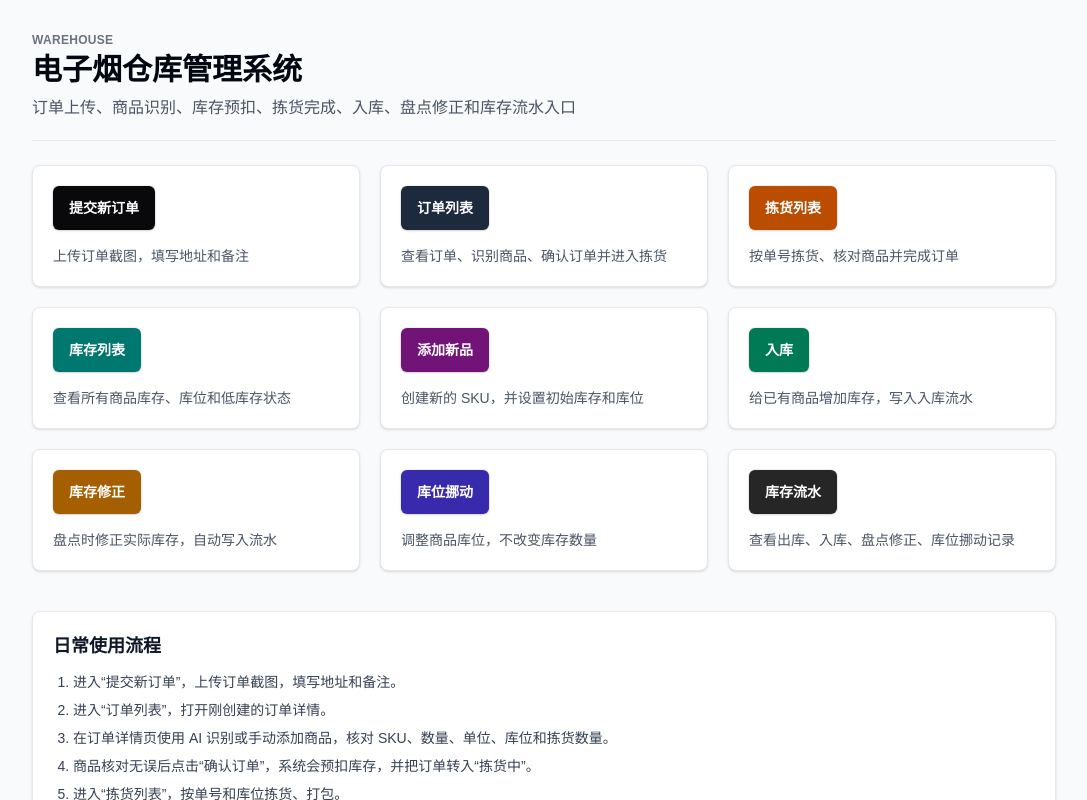
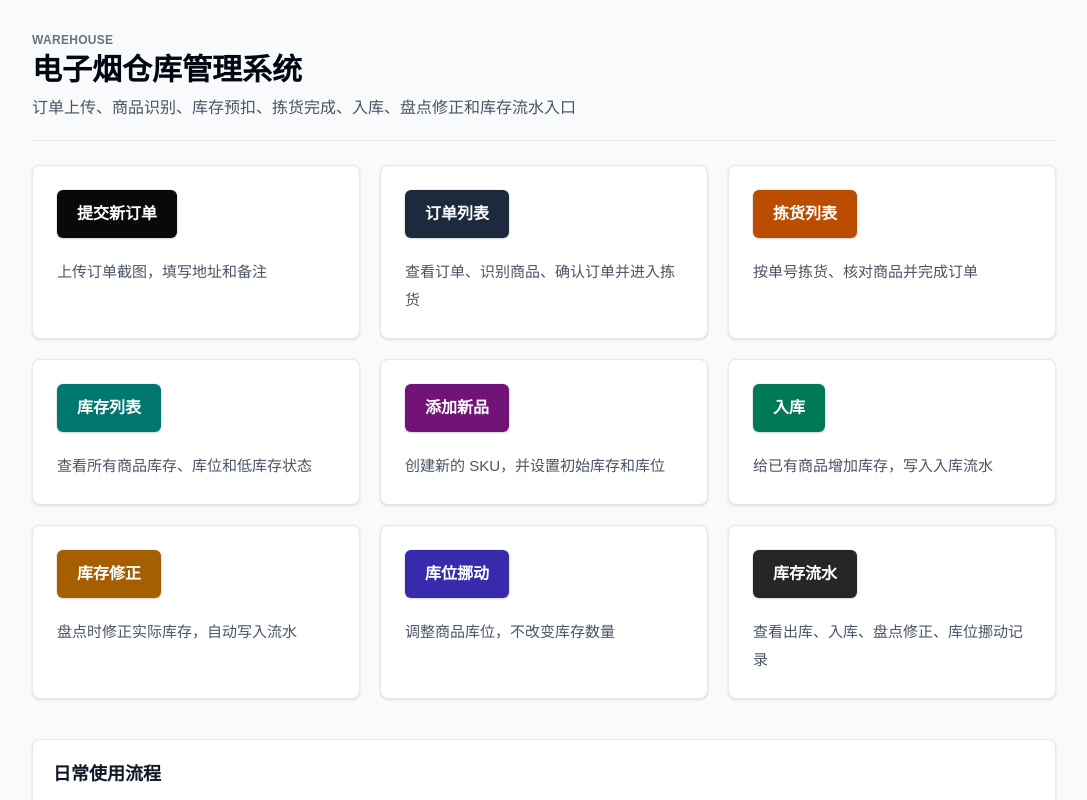
Before and after one commit to sevenshiy35/vape-warehouse-system, a Next.js app: page / in a window 1280 px wide. Shown: the top 800 px of the page, without its empty margins (96-1183 px from the left). Built offline with nearby package versions, Linux system fonts and the light colour scheme.

Commit message:
Enlarge homepage card typography

```diff
--- a/app/page.tsx
+++ b/app/page.tsx
@@ -82,18 +82,18 @@ export default function HomePage() {
               href={item.href}
               className="
                 group
-                rounded-lg border border-gray-200 bg-white p-5 shadow-sm
+                rounded-lg border border-gray-200 bg-white p-6 shadow-sm
                 transition hover:-translate-y-1 hover:shadow-md
                 dark:border-gray-800 dark:bg-gray-900 dark:hover:bg-gray-800/80
               "
             >
               <div
-                className={`mb-4 inline-flex min-h-11 items-center rounded-md px-4 py-2.5 text-sm font-semibold shadow-sm ring-1 ring-black/5 transition group-hover:shadow-md dark:ring-white/10 ${item.color}`}
+                className={`mb-5 inline-flex min-h-12 items-center rounded-md px-5 py-3 text-base font-semibold leading-none shadow-sm ring-1 ring-black/5 transition group-hover:shadow-md dark:ring-white/10 ${item.color}`}
               >
                 {item.title}
               </div>
 
-              <p className="text-sm text-gray-600 dark:text-gray-400">
+              <p className="text-[15px] font-medium leading-7 text-gray-600 dark:text-gray-400">
                 {item.description}
               </p>
             </Link>
```
